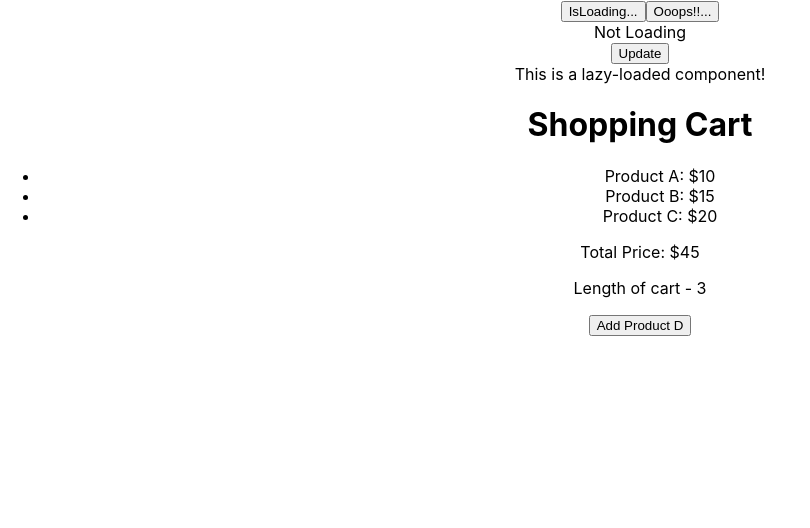
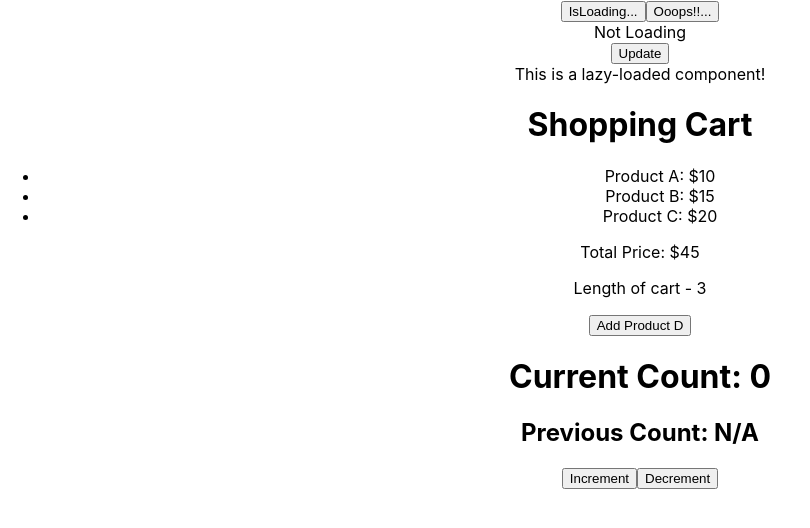
Before and after one commit to WanjikuN/react_features, a React (Create React App) app: page / in a window 1280 px wide. Shown: the top 528 px of the page, without its empty margins (0-810 px from the left). Built offline with nearby package versions, Linux system fonts and the light colour scheme; no server answers.

Commit message:
feat: Add useRef hook

```diff
--- a/src/App.js
+++ b/src/App.js
@@ -4,6 +4,7 @@ import Counter from './Components/features/TestReducer';
 import ConsumeAPIs from './Components/features/axios/consumeAPIs';
 import LazyLoadedComponents from './Components/features/lazyLoading/LazyLoading';
 import ShoppingCart from './Components/features/UseMemoTest/UseMemoTest';
+import UseRefHook from './Components/features/hooks/UseStateHook';
 
 function App() {
   return (
@@ -12,6 +13,7 @@ function App() {
      <ConsumeAPIs />
      <LazyLoadedComponents />
      <ShoppingCart />
+     <UseRefHook />
     </div>
   );
 }
--- /dev/null
+++ b/src/Components/features/hooks/UseStateHook.jsx
@@ -0,0 +1,42 @@
+// useRef hook creates a mutable reference that persists across component renders.
+// Used to access and manipulate the DOM
+// Stores mutable values that don't trigger re-renders
+// Returns a mutable obj with  `current` property
+import React, { useRef, useState, useEffect } from "react";
+
+// export default function UseRefHook() {
+//   const inputRef = useRef(null);
+
+//   const handleClick = () => {
+//     inputRef.current.focus();
+//   };
+
+//   return (
+//     <div>
+//       <input ref={inputRef} />
+//       <button onClick={handleClick}>Focus Input</button>
+//     </div>
+//   );
+// }
+
+export default function PreviousStateExample() {
+  const [count, setCount] = useState(0);
+  const prevCountRef = useRef();
+
+  useEffect(() => {
+    // Store the current count value in prevCountRef
+    console.log(prevCountRef)
+    prevCountRef.current = count;
+  }, [count]);
+
+  const prevCount = prevCountRef.current;
+
+  return (
+    <div>
+      <h1>Current Count: {count}</h1>
+      <h2>Previous Count: {prevCount !== undefined ? prevCount : "N/A"}</h2>
+      <button onClick={() => setCount(count + 1)}>Increment</button>
+      <button onClick={() => setCount(count - 1)}>Decrement</button>
+    </div>
+  );
+}
```
Also changed, not shown: src/Components/features/hooks/UseRefHook.jsx (added).
